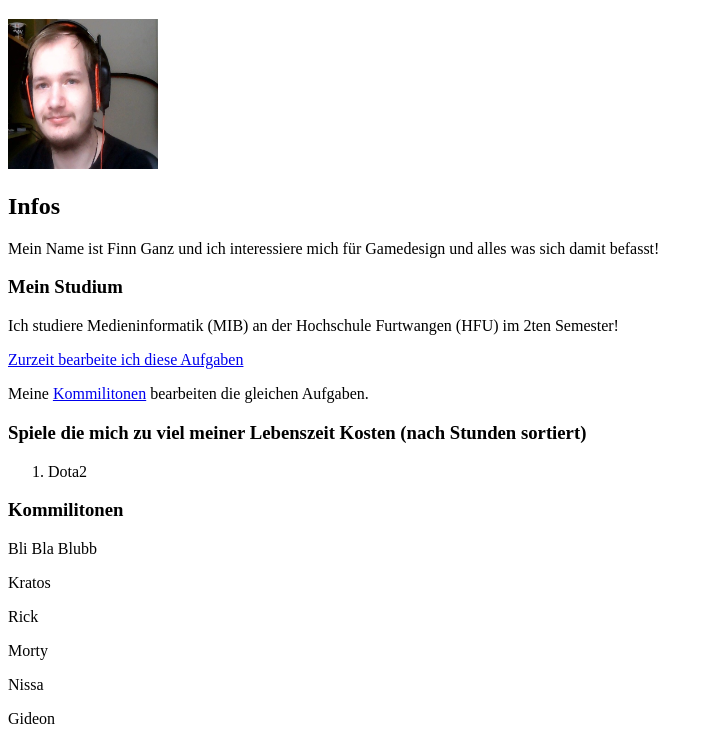
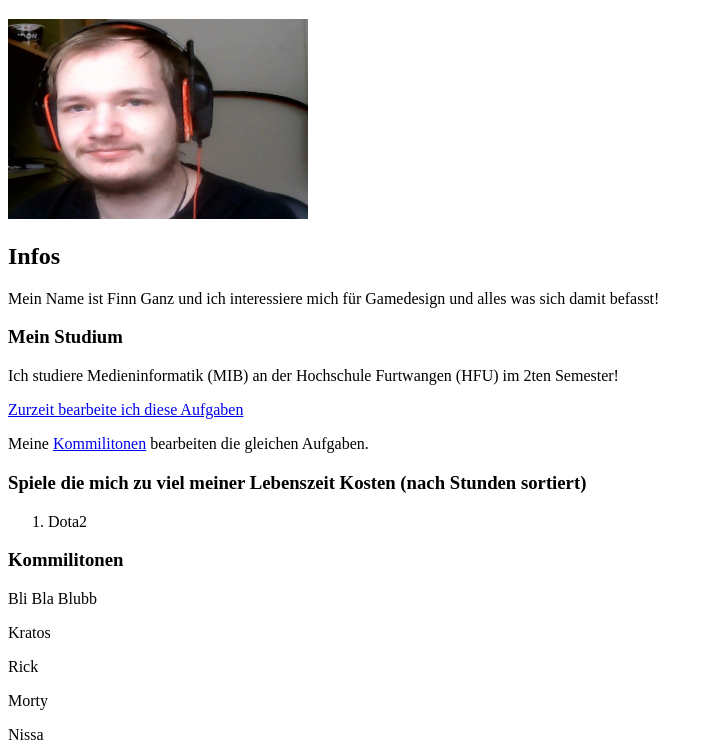
Before and after one commit to Maluxon77/GIS-WiSe-2020-2021, a plain HTML site: page Profil/Steckbrief.html in a window 1280 px wide. Shown: the part 61-802 px from the top of the page, without its empty margins (0-713 px from the left). Drawn offline with Linux system fonts and the light colour scheme.

Commit message:
Rescaled Image

```diff
--- a/Profil/Steckbrief.html
+++ b/Profil/Steckbrief.html
@@ -13,7 +13,7 @@
     </header>
 
     <main><h1>Meine Wenigkeit</h1>
-        <img src ="Böld.jpg" height = "150" width ="150">
+        <img src ="Böld.jpg" height = "200" width ="300">
         <h2>Infos</h2>
         <p> Mein Name ist Finn Ganz und ich interessiere mich für Gamedesign und alles was sich damit befasst!</p>
         <h3>Mein Studium</h3>
```
